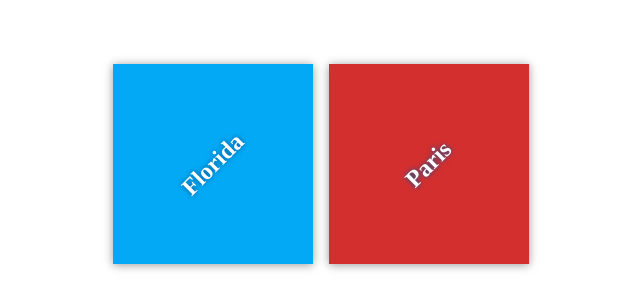
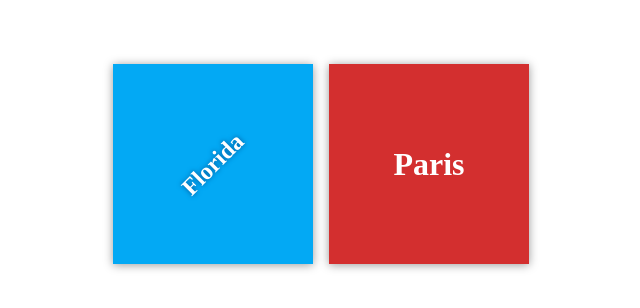
Before and after one commit to mohammedawney84/my_travel2, a plain HTML site: page index.html in a window 1280 px wide. Shown: the part 236-544 px from the top of the page, without its empty margins (319-959 px from the left). Drawn offline with Linux system fonts and the light colour scheme.

Commit message:
change header font

```diff
--- a/index.html
+++ b/index.html
@@ -15,7 +15,7 @@
             </div>
 
             <div class="destination" id="paris">
-                <h2>Paris</h2>
+                <h1>Paris</h1>
             </div>
         </div>
     </div>
```
